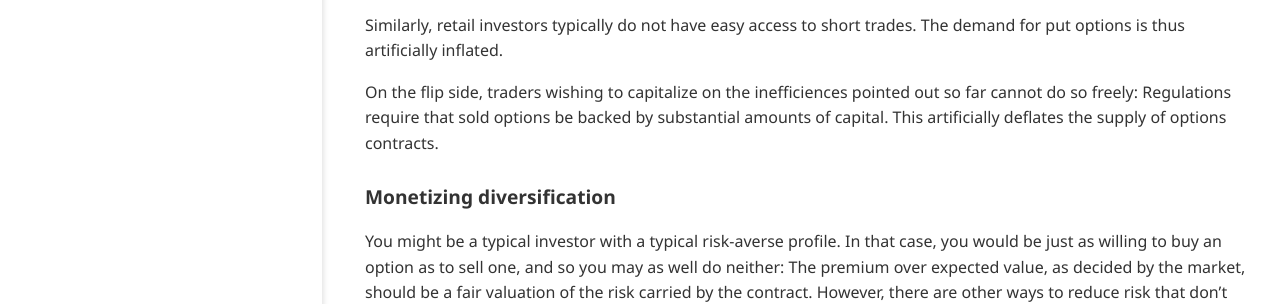
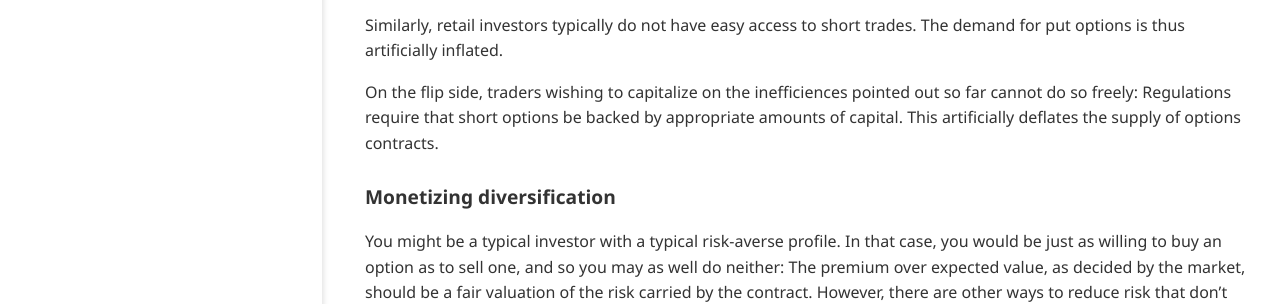
Before and after one commit to impuremaths/impuremaths.github.io, a Jekyll site: the page built from _posts/2021-02-22-why-trade-stock-options.md, in a window 1280 px wide and 900 px high, scrolled down 731 px. Shown: the part 425-729 px from the top of the window. Built offline with Jekyll 4.4.1, drawn with Linux system fonts in a browser that asks for light colours.

Commit message:
Update 2021-02-22-why-trade-stock-options.md

```diff
--- a/_posts/2021-02-22-why-trade-stock-options.md
+++ b/_posts/2021-02-22-why-trade-stock-options.md
@@ -32,7 +32,7 @@
 
 Similarly, retail investors typically do not have easy access to short trades. The demand for put options is thus artificially inflated.
 
-On the flip side, traders wishing to capitalize on the inefficiences pointed out so far cannot do so freely: Regulations require that sold options be backed by substantial amounts of capital. This artificially deflates the supply of options contracts.
+On the flip side, traders wishing to capitalize on the inefficiences pointed out so far cannot do so freely: Regulations require that short options be backed by appropriate amounts of capital. This artificially deflates the supply of options contracts.
 
 ### Monetizing diversification
 
```
